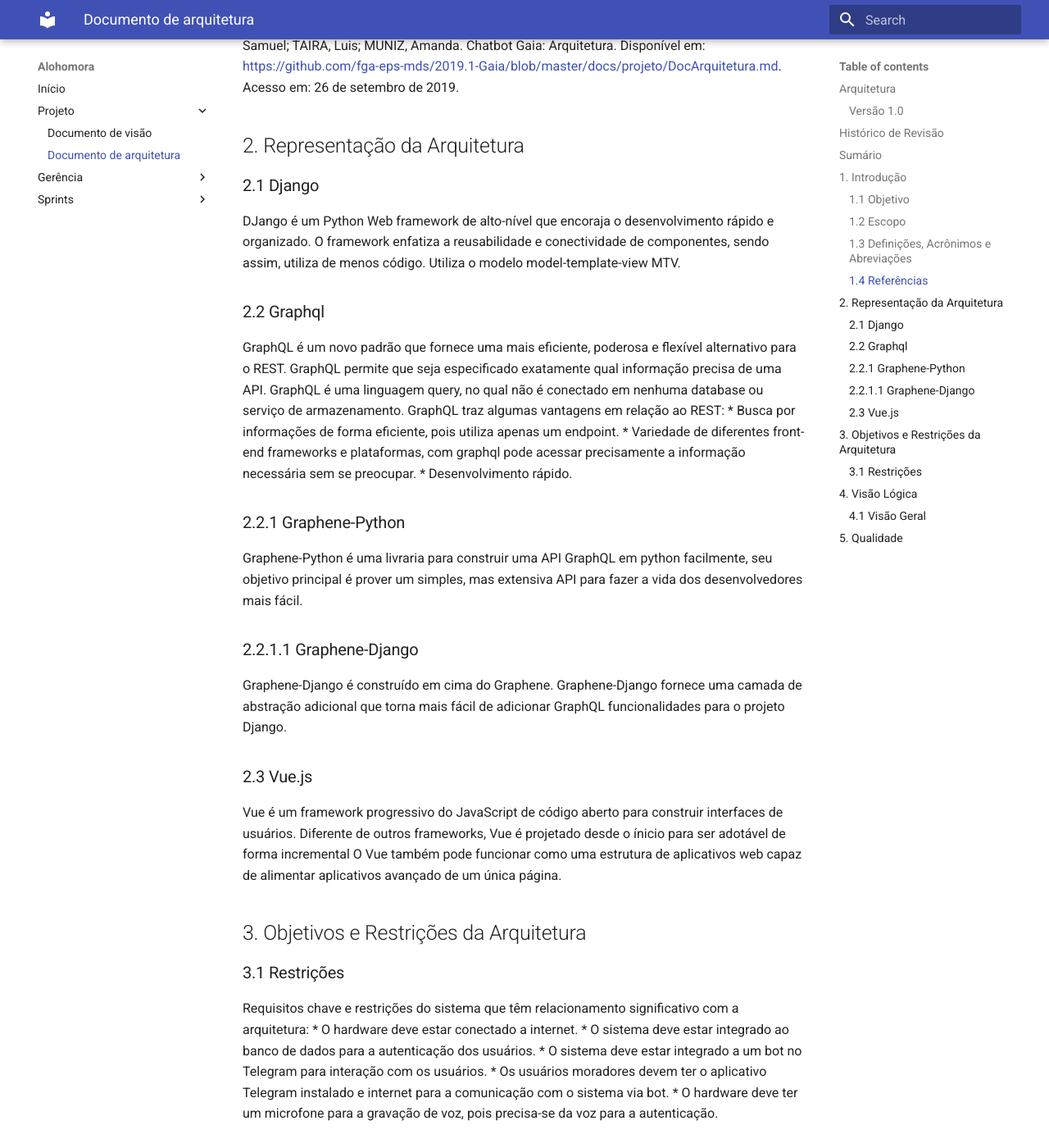
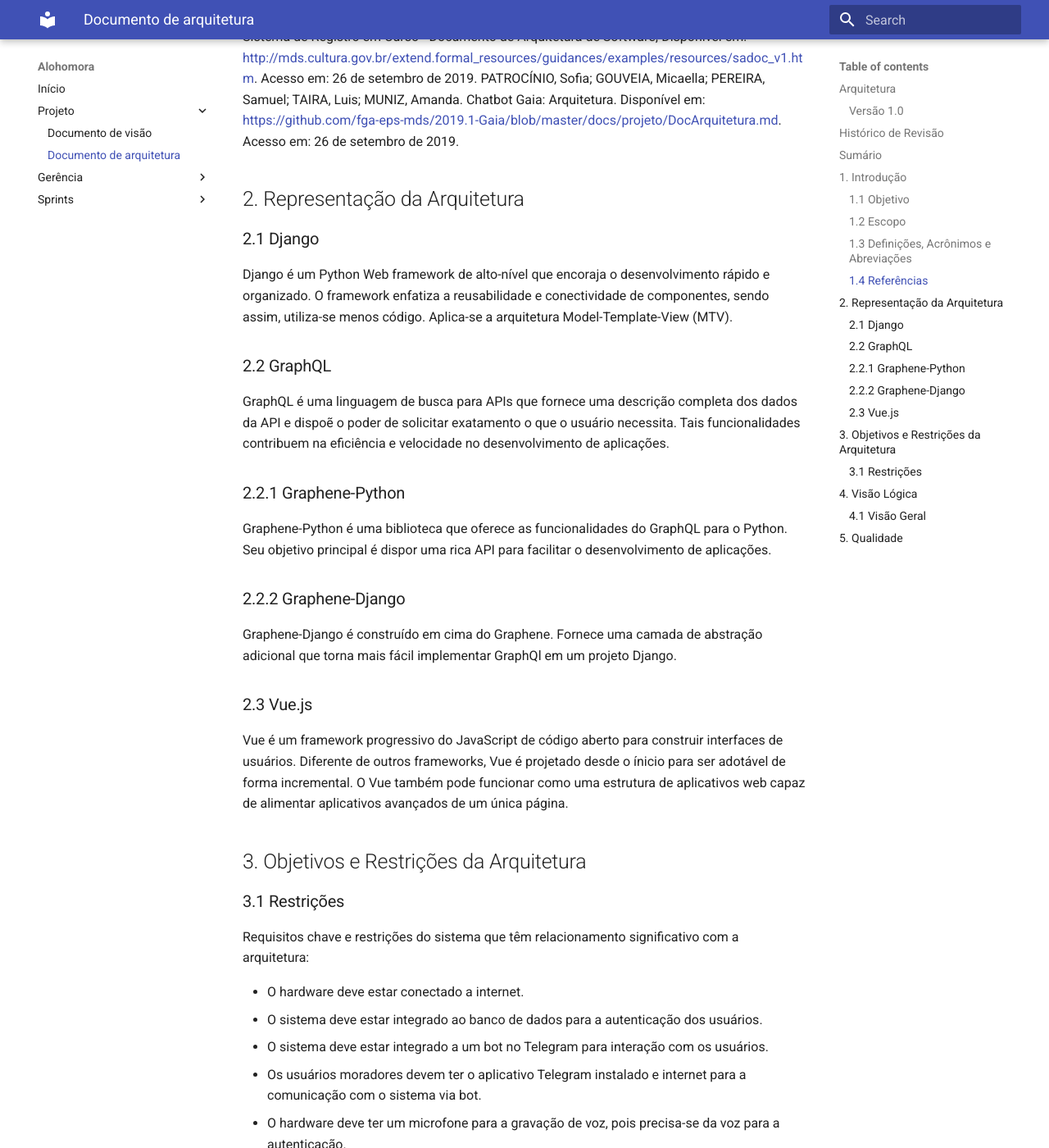
Before and after one commit to Alohomora-team/AlohomoraAPI, an MkDocs documentation site: the page built from docs/docs/projeto/doc_arquitetura.md, in a window 1280 px wide and 1400 px high, scrolled down 1587 px. Shown: the whole window at 82% size. Built offline with MkDocs 1.6.1 and Material for MkDocs 9.7.7, drawn with Linux system fonts in a browser that asks for light colours; some of the changed text lies outside the part shown.

Commit message:
Corrige erros ortográficos e interação entre sumário e tópicos.
Co-authored-by: Victor Jorge <victor.eng.unb@gmail.com>

```diff
--- a/docs/docs/projeto/doc_arquitetura.md
+++ b/docs/docs/projeto/doc_arquitetura.md
@@ -7,33 +7,34 @@
 | Data         |  Versão  |                        Descrição                        |   Autor  |
 | ------------- | ----------- | ---------------------------------------------------- | ---------- |
 |  26/09/2019  | 1.0 | Criação da primeira versão do documento | Paulo Batista, Rodrigo Lima, Victor Gonçalves |
+|  01/10/2019  | 1.1 | Revisão de erros ortográficos e sintaxe | João Luis Baraky, Victor Jorge Gonçalves |
 
 ## Sumário
-__[1. Introdução](#_1-introdução)__\
-[1.1 Objetivo](#_11-objetivo)\
-[1.2 Escopo](#_12-escopo)\
-[1.3 Definições, Acrônimos e Abreviações](#_13-definições-acrônimos-e-abreviações)\
-[1.4 Referências](#_14-referências)
+__[1. Introdução](#1-introducao)__ \
+[1.1 Objetivo](#11-objetivo) \
+[1.2 Escopo](#12-escopo) \
+[1.3 Definições, Acrônimos e Abreviações](#13-definicoes-acronimos-e-abreviacoes) \
+[1.4 Referências](#14-referencias)
 
-__[2. Representação da Arquitetura](#_2-representação-da-arquitetura)__\
-[2.1 Django](#_21-django)\
-[2.2 Graphql](#_22-graphql)\
-[2.2.1 Graphene-Python](#_221-graphene-python)\
-[2.2.1.1 Graphene-Django](#_2211-graphene-django)\
-[2.3 Vue.js](#_23-vue.js)
+__[2. Representação da Arquitetura](#2-representacao-da-arquitetura)__ \
+[2.1 Django](#21-django) \
+[2.2 GraphQL](#22-graphql) \
+[2.2.1 Graphene-Python](#221-graphene-python) \
+[2.2.2 Graphene-Django](#222-graphene-django) \
+[2.3 Vue.js](#23-vuejs)
 
-__[3. Objetivos e Restrições da Arquitetura](#_3-objetivos-e-restrições-da-arquitetura)__\
-[3.1 Restrições](#_31-restrições)
+__[3. Objetivos e Restrições da Arquitetura](#3-objetivos-e-restricoes-da-arquitetura)__ \
+[3.1 Restrições](#31-restricoes)
 
-__[4. Visão Lógica](#_4-visão-lógica)__\
-[4.1 Visão Geral](#_41-visão-geral)
+__[4. Visão Lógica](#4-visao-logica)__ \
+[4.1 Visão Geral](#41-visao-geral)
 
-__[5. Qualidade](#_5-qualidade)__
+__[5. Qualidade](#5-qualidade)__
 
 
 ## 1. Introdução
 ### 1.1 Objetivo
-Este documento oferece mostrar a arquitetura utilizada da portaria virtual Alohomora, e     mostrar aos envolvidos cada parte da aplicação. Destina-se transmitir aos interessados as decisões arquiteturais que foram tomadas.
+Este documento pretende mostrar a arquitetura utilizada da portaria virtual Alohomora, e mostrar aos envolvidos cada parte da aplicação. Destina-se transmitir aos interessados as decisões arquiteturais que foram tomadas.
 
 ### 1.2 Escopo
 Este documento fornece uma visão da arquitetura do Alohomora, um sistema de portaria virtual.
@@ -42,7 +43,7 @@ Alohomora, é um projeto realizado para as disciplinas Métodos de Desenvolvimen
 ### 1.3 Definições, Acrônimos e Abreviações
 | Acrônimo/Abreviação | Definição |
 | ----------------------------- | ------------ |
-| API | Application programming interface |
+| API | Application Programming Interface |
 | MDS | Métodos de Desenvolvimento de Software |
 | EPS | Engenharia de Produto de Software |
 
@@ -52,39 +53,34 @@ PATROCÍNIO, Sofia; GOUVEIA, Micaella; PEREIRA, Samuel; TAIRA, Luis; MUNIZ, Aman
 
 ## 2. Representação da Arquitetura
 ### 2.1 Django
-DJango é um Python Web framework de alto-nível que encoraja o desenvolvimento rápido e organizado. O framework enfatiza a reusabilidade e conectividade de componentes, sendo assim, utiliza de menos código.
-Utiliza o modelo model-template-view MTV.
-### 2.2 Graphql
-GraphQL é um novo padrão que fornece uma mais eficiente, poderosa e flexível alternativo para o REST. GraphQL permite que seja especificado exatamente qual informação precisa de uma API.
-GraphQL é uma  linguagem query, no qual não é conectado em nenhuma database ou serviço de armazenamento.
-GraphQL traz algumas vantagens em relação ao REST:
- * Busca por informações de forma eficiente, pois utiliza apenas um endpoint.
- * Variedade de diferentes front-end frameworks e plataformas, com graphql pode acessar precisamente a informação necessária sem se preocupar.
- * Desenvolvimento rápido.
+Django é um Python Web framework de alto-nível que encoraja o desenvolvimento rápido e organizado. O framework enfatiza a reusabilidade e conectividade de componentes, sendo assim, utiliza-se menos código.
+Aplica-se a arquitetura Model-Template-View (MTV).
+### 2.2 GraphQL
+GraphQL é uma linguagem de busca para APIs que fornece uma descrição completa dos dados da API e dispoẽ o poder de solicitar exatamento o que o usuário necessita. Tais funcionalidades contribuem na eficiência e velocidade no desenvolvimento de aplicações.
+### 2.2.1 Graphene-Python
+Graphene-Python é uma biblioteca que oferece as funcionalidades do GraphQL para o Python. Seu objetivo principal é dispor uma rica API para facilitar o desenvolvimento de aplicações.
 
-### 2.2.1 Graphene-Python
-Graphene-Python é uma livraria para construir uma API GraphQL em python facilmente, seu objetivo principal é prover um simples, mas extensiva API para fazer a vida dos desenvolvedores mais fácil.
-
-### 2.2.1.1 Graphene-Django
-Graphene-Django é construído em cima do Graphene. Graphene-Django fornece uma camada de abstração adicional que torna mais fácil de adicionar GraphQL funcionalidades para o projeto Django.
+### 2.2.2 Graphene-Django
+Graphene-Django é construído em cima do Graphene. Fornece uma camada de abstração adicional que torna mais fácil implementar GraphQl em um projeto Django.
 
 ### 2.3 Vue.js
-Vue é um framework progressivo do JavaScript de código aberto para construir interfaces de usuários. Diferente de outros frameworks, Vue é projetado desde o ínicio para ser adotável de forma incremental O Vue também pode funcionar como uma estrutura de aplicativos web capaz de alimentar aplicativos avançado de um única página.
+Vue é um framework progressivo do JavaScript de código aberto para construir interfaces de usuários. Diferente de outros frameworks, Vue é projetado desde o ínicio para ser adotável de forma incremental. O Vue também pode funcionar como uma estrutura de aplicativos web capaz de alimentar aplicativos avançados de um única página.
 
 ## 3. Objetivos e Restrições da Arquitetura
 ### 3.1 Restrições
 Requisitos chave e restrições do sistema que têm relacionamento significativo com a arquitetura:
- * O hardware deve estar conectado a internet.
- * O sistema deve estar integrado ao banco de dados para a autenticação dos usuários.
- * O sistema deve estar integrado a um bot no Telegram para interação com os usuários.
- * Os usuários moradores devem ter o aplicativo Telegram instalado e internet para a comunicação com o sistema via bot.
- * O hardware deve ter um microfone para a gravação de voz, pois precisa-se da voz para a autenticação.
+
+- O hardware deve estar conectado a internet.
+- O sistema deve estar integrado ao banco de dados para a autenticação dos usuários.
+- O sistema deve estar integrado a um bot no Telegram para interação com os usuários.
+- Os usuários moradores devem ter o aplicativo Telegram instalado e internet para a comunicação com o sistema via bot.
+- O hardware deve ter um microfone para a gravação de voz, pois precisa-se da voz para a autenticação.
 
 ## 4. Visão Lógica
 ### 4.1 Visão Geral
-A portaria virtual Alohomora está sendo construída em na linguagem Python com a utilização do framework Django, da ferramenta de busca GraphQL, do Graphene-Django que facilita a integração com o GraphQl. O objetivo principal ao usar o Django é ter uma organização que facilite o trabalho e a adaptação do grupo, ao usar o GraphQL é ter maior velocidade na busca de dados pois ele retorna exatamente os dados pesquisados, sem nenhum excesso.
+A portaria virtual Alohomora está sendo construída em Django, utilizando da ferramenta de busca GraphQL, integrada com Graphene-Django. O objetivo principal ao usar o Django é ter uma organização que facilite o trabalho e a adaptação do grupo. O GraphQL fornece velocidade na busca de dados e eficiência.
 ## 5. Qualidade
-O algoritmo utilizando de técnicas para aumentar a velocidade do algoritmo, é possível fazer uma  autenticação rápida e eficiente.
-No projeto é utilizado boas práticas.
-Com a utilização do graphql a velocidade da usabilidade e desenvolvimento do projeto vai aumentar.
-Facilidade para integração com outras bibliotecas e serviços.
+- Utilização de algorítimos otimizados para autenticação de usuário pelas voz.
+- No projeto é utilizado boas práticas.
+- Utilização de ferramentas que garantem velocidade e produtividade, como o GraphQL.
+- Facilidade para integração com outras bibliotecas e serviços.
```
Also changed, not shown: docs/docs/projeto/doc_visao.md (+8 -8 lines).
